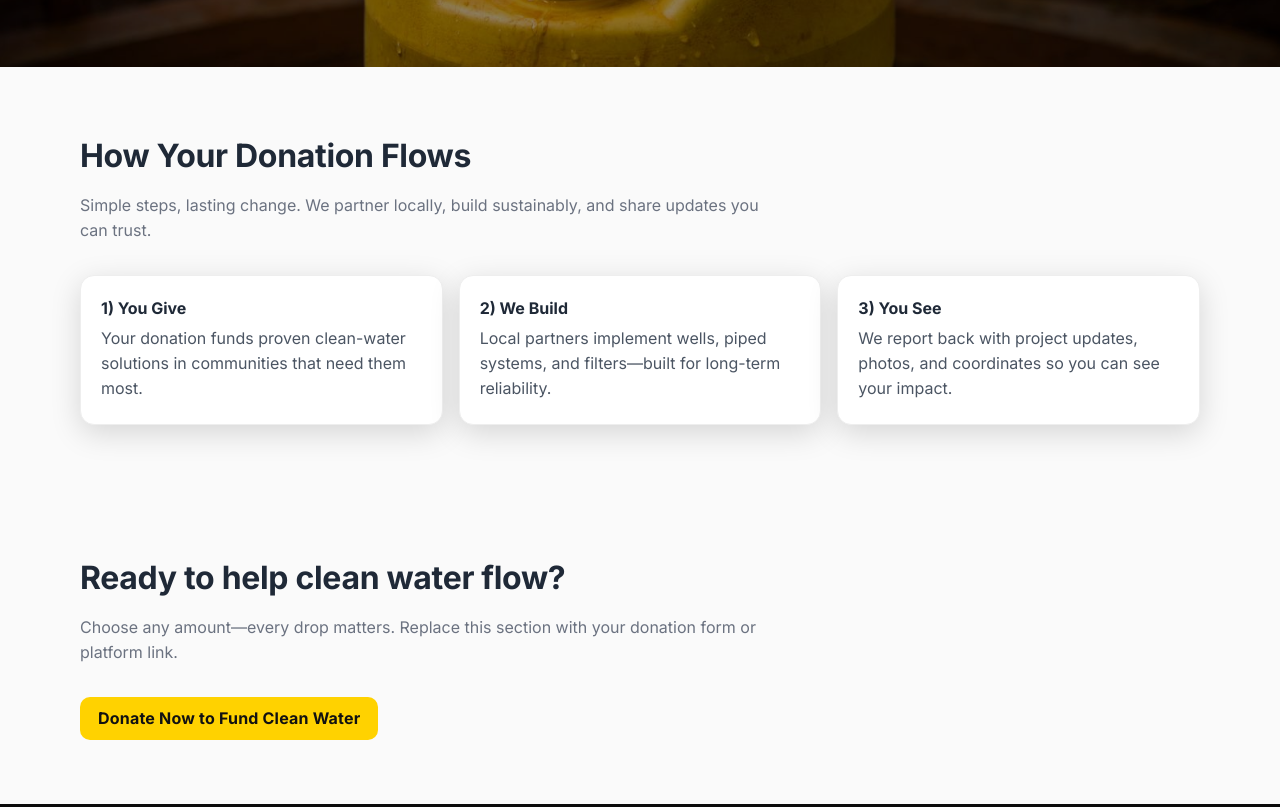
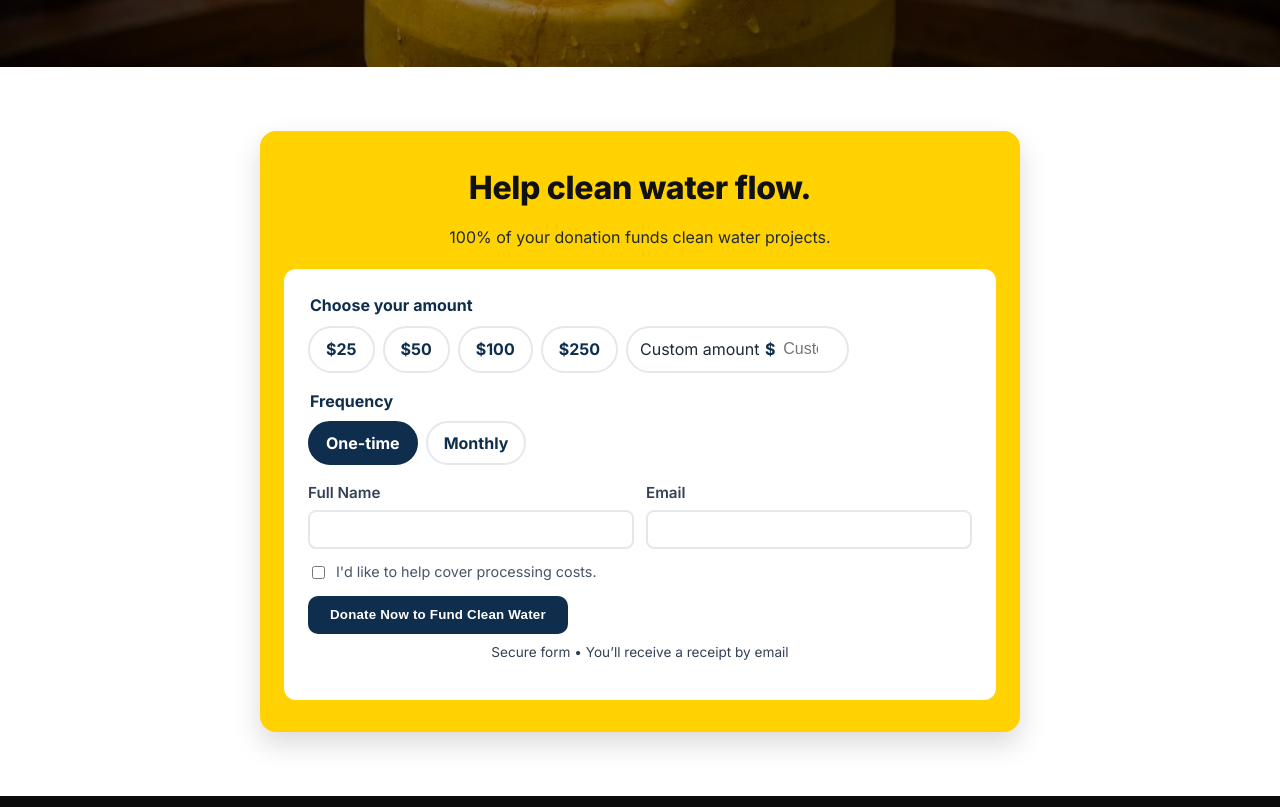
Before and after one commit to flashxdesign/GCA_Wk_P2, a plain HTML site: page index.html in a window 1280 px wide. Shown: the part 2800-3607 px from the top of the page. Drawn offline with Linux system fonts and the light colour scheme.

Commit message:
Removed HOW IT WORKS section, built donation form

```diff
--- a/index.html
+++ b/index.html
@@ -94,9 +94,9 @@
       <div class="section-eyebrow"></div>
       <p class="lead">From drilling wells to building taps, every project is shaped by local hands and hard work.</p>
   <div class="faces-grid" style="display:grid;grid-template-columns:repeat(3,1fr);gap:1rem">
-        <img src="img/AIMockUp1.png" alt="Clean water tap project (placeholder)">
-        <img src="img/AIMockUp2.png" alt="Community collecting clean water (placeholder)">
-        <img src="img/AIMockUp3.png" alt="Field maintenance and training (placeholder)" >
+  <img class="faces-img" src="img/AIMockUp1.png" alt="Clean water tap project (placeholder)">
+  <img class="faces-img" src="img/AIMockUp2.png" alt="Community collecting clean water (placeholder)">
+  <img class="faces-img" src="img/AIMockUp3.png" alt="Field maintenance and training (placeholder)" >
       </div>
     </div>
     <br>
@@ -175,6 +175,7 @@
           <p class="why-card__text">
             With access to clean water, kids around the world could get 443 million school days back every year.
           </p>
+          <br>
         </article>
 
         <!-- Card 3: Growth -->
@@ -188,7 +189,7 @@
 
           <h3 class="why-card__title">Growth</h3>
           <p class="why-card__text">
-            Every $1 invested in clean water can yield $4.30 in economic returns.
+            Every $1 invested in clean water can yield $4.30 in economic returns, lifting families out of poverty.
           </p>
         </article>
 
@@ -202,41 +203,95 @@
 
 
 
-  <!-- =========================
-       How it works
-       ========================= -->
-  <section id="how" class="section light">
-    <div class="container">
-      <h2>How Your Donation Flows</h2>
-      <p class="lead">Simple steps, lasting change. We partner locally, build sustainably, and share updates you can trust.</p>
 
-      <div class="steps">
-        <div class="step">
-          <b>1) You Give</b>
-          <p>Your donation funds proven clean-water solutions in communities that need them most.</p>
+
+<!-- =========================================================
+     DONATION FORM (Card Style, Brand Yellow)
+   ========================================================= -->
+<section id="donate-form" class="donate section" aria-label="Donate">
+  <div class="container">
+
+    <!-- Card wrapper -->
+    <div class="donate-card">
+      <h2 class="donate__title">Help clean water flow.</h2>
+      <p class="donate__sub">100% of your donation funds clean water projects.</p>
+
+      <!-- NOTE: action="" connects later to your processor -->
+      <form class="donate-form" action="#" method="post">
+
+        <!-- ===== Amount ===== -->
+        <fieldset class="donate-group">
+          <legend class="donate-label">Choose your amount</legend>
+          <div class="donate-amounts">
+            <label class="amount-pill">
+              <input type="radio" name="amount" value="25" required>
+              <span>$25</span>
+            </label>
+            <label class="amount-pill">
+              <input type="radio" name="amount" value="50">
+              <span>$50</span>
+            </label>
+            <label class="amount-pill">
+              <input type="radio" name="amount" value="100">
+              <span>$100</span>
+            </label>
+            <label class="amount-pill">
+              <input type="radio" name="amount" value="250">
+              <span>$250</span>
+            </label>
+            <label class="amount-custom">
+              <span class="sr-only">Custom amount</span>
+              <span class="currency">$</span>
+              <input type="number" step="1" min="1" name="amount_custom" placeholder="Custom" aria-label="Custom amount">
+            </label>
+          </div>
+        </fieldset>
+
+        <!-- ===== Frequency ===== -->
+        <fieldset class="donate-group">
+          <legend class="donate-label">Frequency</legend>
+          <div class="donate-frequency">
+            <label class="freq-pill">
+              <input type="radio" name="frequency" value="one-time" checked>
+              <span>One-time</span>
+            </label>
+            <label class="freq-pill">
+              <input type="radio" name="frequency" value="monthly">
+              <span>Monthly</span>
+            </label>
+          </div>
+        </fieldset>
+
+        <!-- ===== Donor Info ===== -->
+        <div class="donor-grid">
+          <label class="donor-field">
+            <span class="donor-label">Full Name</span>
+            <input type="text" name="name" autocomplete="name" required>
+          </label>
+          <label class="donor-field">
+            <span class="donor-label">Email</span>
+            <input type="email" name="email" autocomplete="email" required>
+          </label>
         </div>
-        <div class="step">
-          <b>2) We Build</b>
-          <p>Local partners implement wells, piped systems, and filters—built for long-term reliability.</p>
-        </div>
-        <div class="step">
-          <b>3) You See</b>
-          <p>We report back with project updates, photos, and coordinates so you can see your impact.</p>
-        </div>
-      </div>
+
+        <!-- ===== Cover fees ===== -->
+        <label class="cover-fees">
+          <input type="checkbox" name="cover_fees" value="yes">
+          <span>I'd like to help cover processing costs.</span>
+        </label>
+
+        <!-- ===== Submit ===== -->
+        <button type="submit" class="btn btn-dark donate-submit">
+          Donate Now to Fund Clean Water
+        </button>
+
+        <p class="donate-trust">Secure form • You’ll receive a receipt by email</p>
+      </form>
     </div>
-  </section>
+  </div>
+</section>
 
-  <!-- =========================
-       Donate (placeholder)
-       ========================= -->
-  <section id="donate-form" class="section light" aria-label="Donate">
-    <div class="container">
-      <h2>Ready to help clean water flow?</h2>
-      <p class="lead">Choose any amount—every drop matters. Replace this section with your donation form or platform link.</p>
-      <a class="btn btn-primary" href="#top">Donate Now to Fund Clean Water</a>
-    </div>
-  </section>
+
 
   <!-- =========================
        Footer
--- a/style.css
+++ b/style.css
@@ -1,3 +1,11 @@
+
+}
+/* Rounded corners for Faces of Change images */
+.faces-img {
+  border-radius: var(--radius);
+  overflow: hidden;
+  display: block;
+}
 /* Yellow underline for section headings */
 .section-eyebrow {
   display: block;
@@ -8,13 +16,6 @@
   border-radius: 2px;
 }
 
-/* Yellow border and background for Faces of Change image grid */
-.faces-grid {
-  border: 3px solid var(--brand-yellow);
-  border-radius: 14px;
-  padding: 1rem;
-  background: #fffbe6;
-}
 
 /* Yellow background for stat numbers in Real Impact */
 .stat .num {
@@ -470,6 +471,125 @@ header{
 .step p{ margin:.25rem 0; color:#4b5563; }
 
 /* ==========================================================
+   DONATION CARD (yellow as primary color)
+   ========================================================== */
+.donate{ text-align:center; }
+
+/* Outer card styling */
+.donate-card{
+  background: var(--brand-yellow);   /* main yellow background */
+  border-radius: 16px;
+  padding: 2rem 1.5rem;
+  box-shadow: 0 12px 28px rgba(0,0,0,.15);
+  max-width: 760px;
+  margin: 0 auto;
+}
+
+/* Title + subtext inside card */
+.donate__title{
+  margin: 0 0 .35rem;
+  font-weight: 800;
+  font-size: clamp(1.5rem, 4vw, 2rem);
+  color:#111;
+}
+.donate__sub{
+  margin: 0 0 1.25rem;
+  color:#1f2937;   /* deep slate */
+  font-weight:500;
+}
+
+/* Inner form area (white for contrast inside yellow card) */
+.donate-form{
+  background:#fff;
+  border-radius:12px;
+  padding:1.5rem;
+  text-align:left;
+}
+
+/* Labels */
+.donate-label{
+  font-weight:700;
+  margin-bottom:.5rem;
+  color:#0f2e4e;
+}
+.donate-group{ border:0; padding:0; margin:0 0 1rem; }
+
+/* ===== Amount pills ===== */
+.donate-amounts{ display:flex; flex-wrap:wrap; gap:.5rem; }
+.amount-pill{
+  position:relative;
+  display:inline-flex; align-items:center; justify-content:center;
+  border:2px solid #E5E7EB;
+  border-radius:999px;
+  padding:.55rem 1rem;
+  font-weight:700;
+  color:#0f2e4e;
+  cursor:pointer;
+  background:#fff;
+}
+.amount-pill input{ position:absolute; inset:0; opacity:0; cursor:pointer; }
+.amount-pill:has(input:checked){
+  background:#0f2e4e;     /* navy when selected */
+  border-color:#0f2e4e;
+  color:#fff;
+}
+
+/* Custom amount */
+.amount-custom{
+  display:inline-flex; align-items:center; gap:.35rem;
+  border:2px solid #E5E7EB; border-radius:999px; padding:.4rem .75rem;
+  background:#fff;
+}
+.amount-custom .currency{ font-weight:700; color:#0f2e4e; }
+.amount-custom input{ border:0; outline:0; width:6ch; font-size:1rem; }
+
+/* ===== Frequency pills ===== */
+.donate-frequency{ display:flex; gap:.5rem; }
+.freq-pill{
+  border:2px solid #E5E7EB; border-radius:999px; padding:.45rem 1rem;
+  font-weight:700; color:#0f2e4e; background:#fff;
+  cursor:pointer;
+}
+.freq-pill input{ position:absolute; inset:0; opacity:0; cursor:pointer; }
+.freq-pill:has(input:checked){
+  background:#0f2e4e; border-color:#0f2e4e; color:#fff;
+}
+
+/* ===== Donor fields ===== */
+.donor-grid{ display:grid; grid-template-columns:1fr 1fr; gap:.75rem; }
+.donor-field{ display:flex; flex-direction:column; gap:.35rem; }
+.donor-label{ font-weight:600; font-size:.95rem; color:#334155; }
+.donor-field input{
+  border:2px solid #E5E7EB;
+  border-radius:8px;
+  padding:.55rem .65rem;
+  font-size:1rem;
+}
+.donor-field input:focus{
+  border-color:#0f2e4e;
+  box-shadow:0 0 0 3px rgba(15,46,78,.25);
+}
+
+/* Cover fees checkbox */
+.cover-fees{ display:flex; align-items:center; gap:.5rem; margin:.75rem 0; color:#475569; font-size:.9rem; }
+
+/* Submit button (dark button for contrast) */
+.btn.btn-dark{
+  background:#0f2e4e;
+  color:#fff;
+  border-radius:10px;
+  font-weight:700;
+  padding:.6rem 1.25rem;
+}
+.btn.btn-dark:hover{ background:#0c213a; }
+
+/* Small trust note */
+.donate-trust{ margin-top:.5rem; font-size:.85rem; color:#334155; text-align:center; }
+
+/* Responsive */
+@media(max-width:700px){ .donor-grid{ grid-template-columns:1fr; } }
+
+/* ==========================================================
    Footer
    ========================================================== */
 footer{
```
Also changed, not shown: hiw-pool-logo.html (added, +1 -0 lines), hiw-well-logo.html (added, +1 -0 lines), img/the-pool.png (added), img/the-well.png (added).
